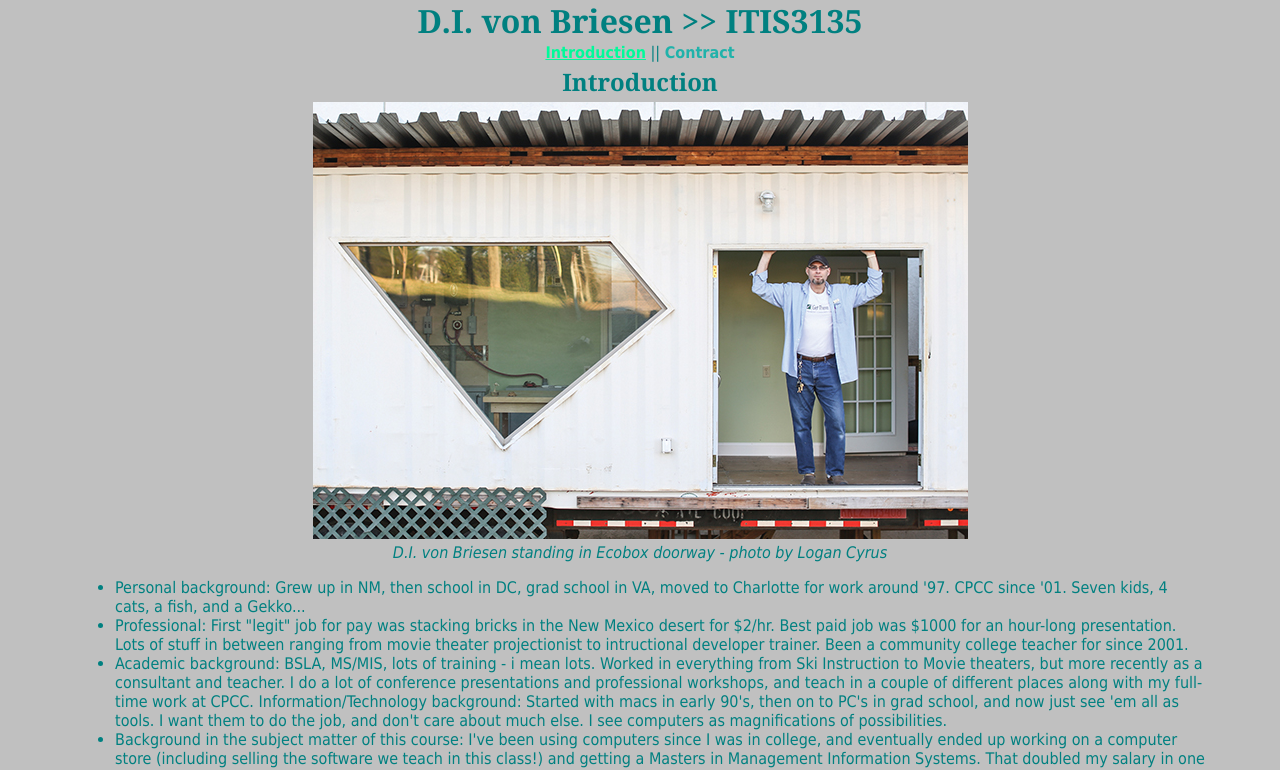
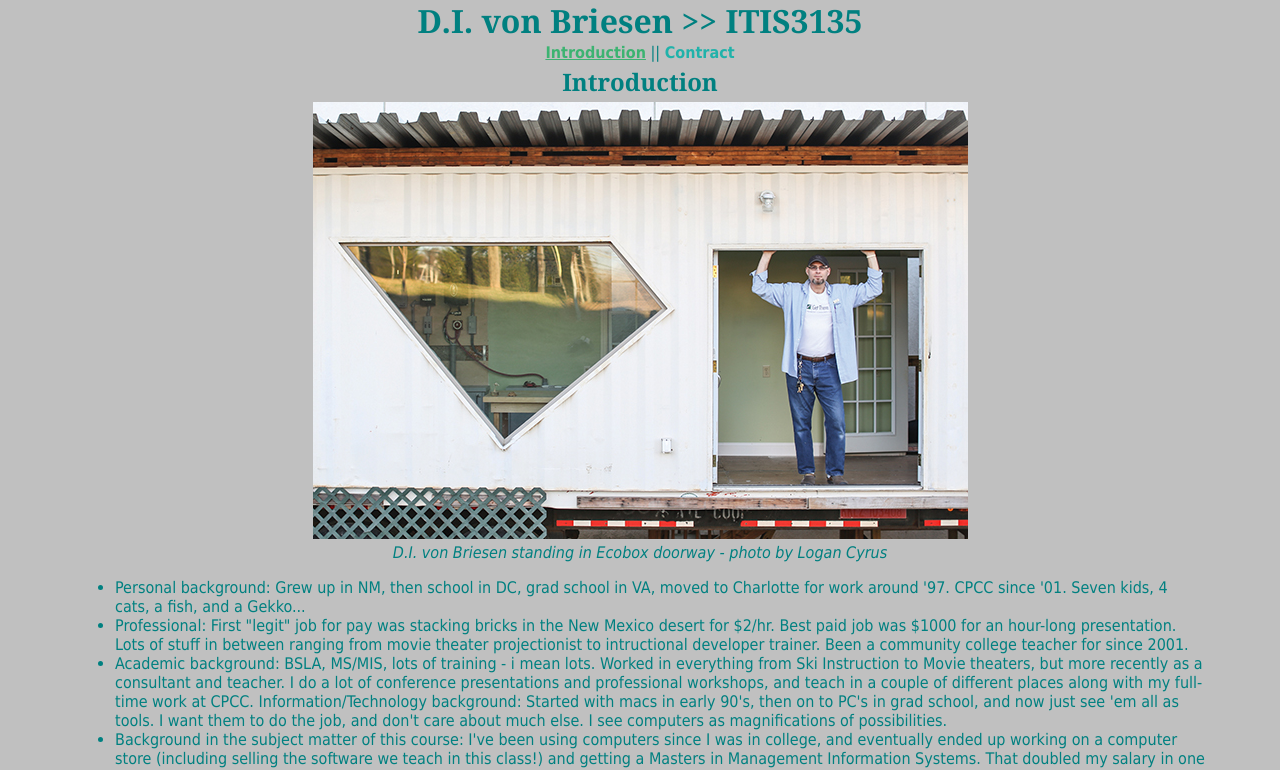
Before and after one commit to dvonbri1/dvonbri1.github.io, a plain HTML site: page itis3135/introduction.htm in a window 1280 px wide. In both pictures the pointer is over the link "Introduction". Shown: the top 770 px of the page. Drawn offline with Linux system fonts and the light colour scheme.

Commit message:
Update default.css

```diff
--- a/itis3135/styles/default.css
+++ b/itis3135/styles/default.css
@@ -34,7 +34,7 @@ a
 a:hover
 {
 	text-decoration: underline;
-	color: mediumspringgreen;
+	color: mediumseagreen;
 }
 
 figure
```
